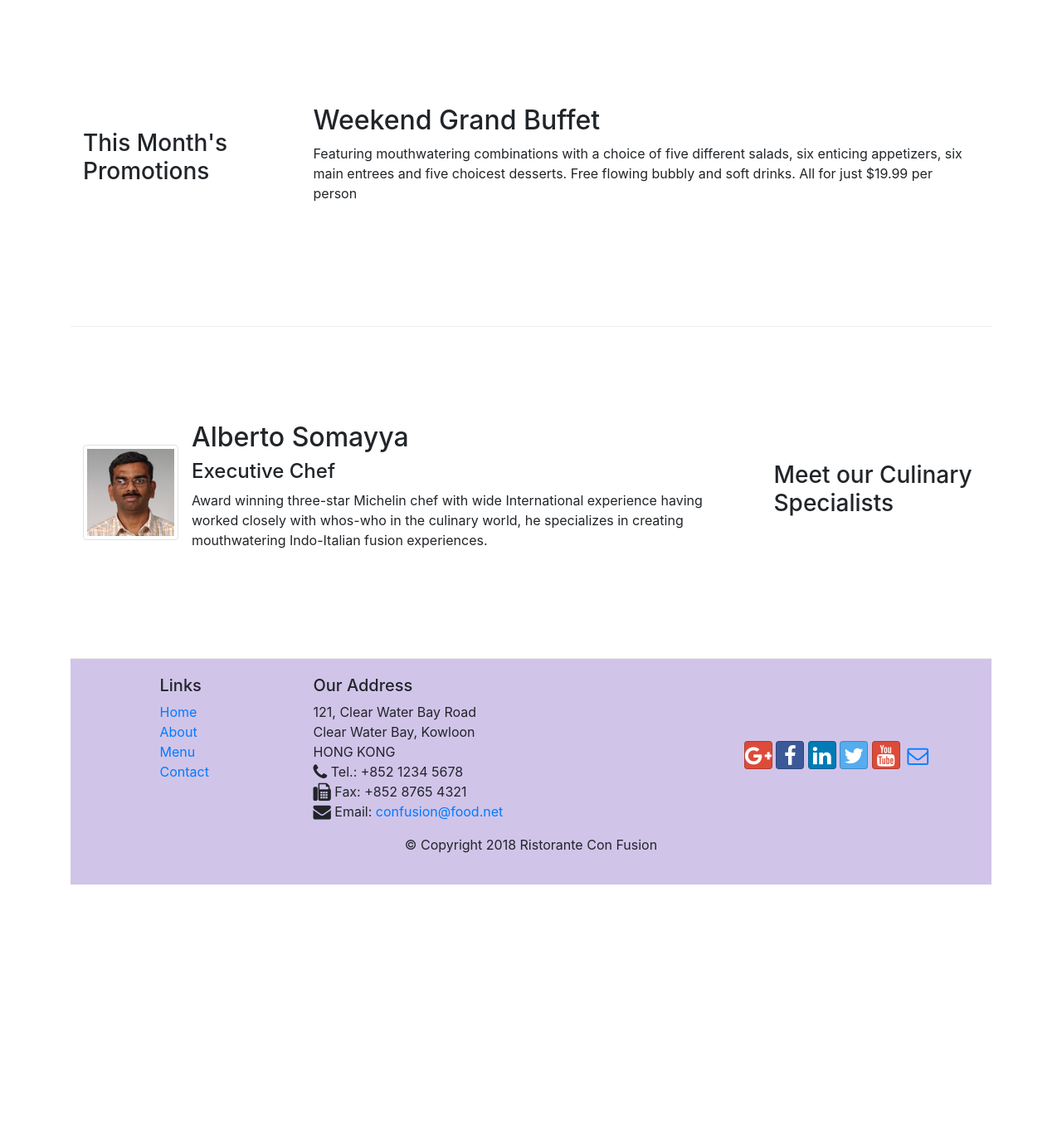
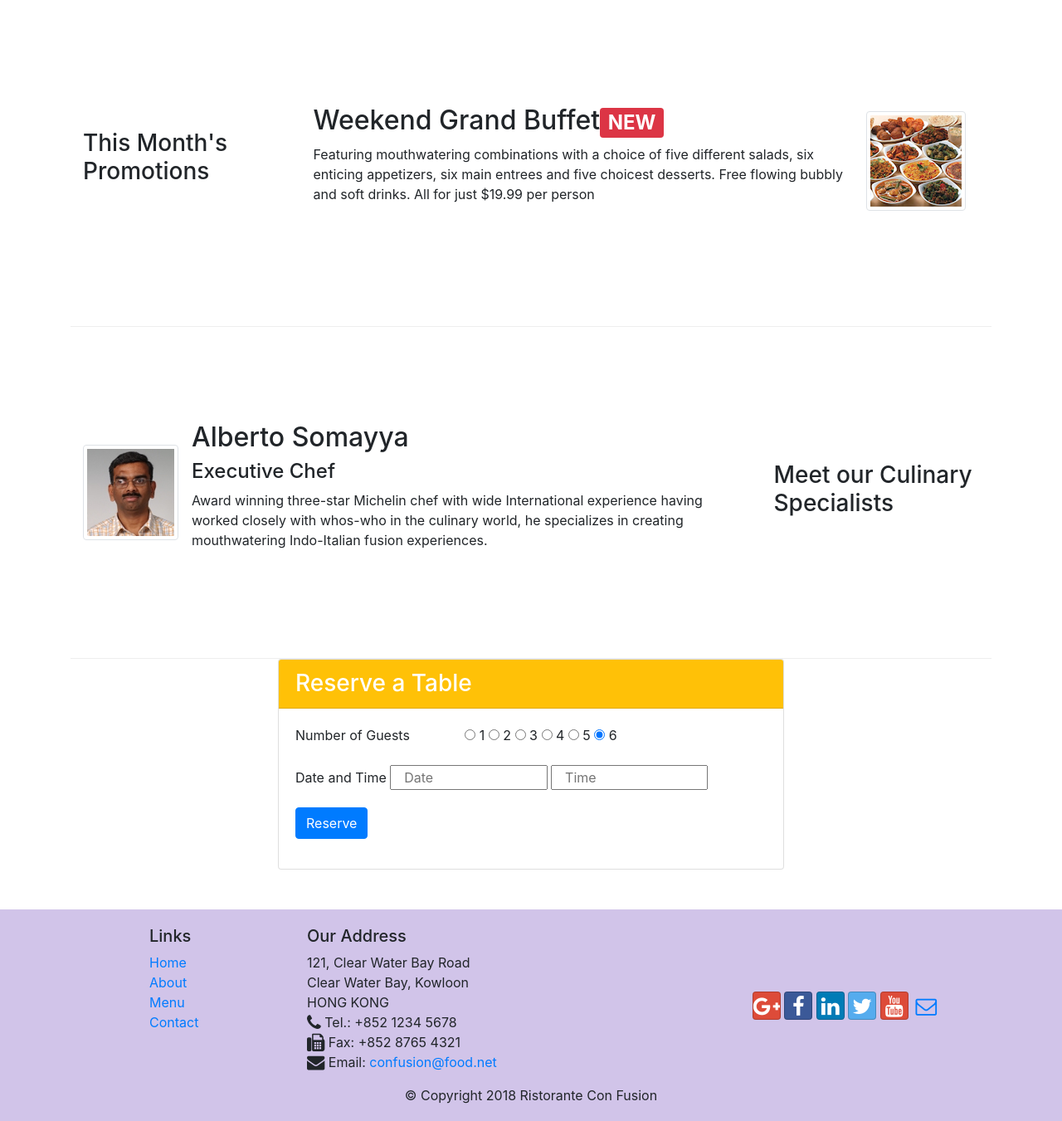
Before and after one commit to blen90/conFusion, a website: page index.html in a window 1280 px wide. Shown: the part 740-2091 px from the top of the page at 83% size. Before the commit the page ends 1806 px from the top, so only its background shows below. Drawn offline with nearby package versions, Linux system fonts and the light colour scheme.

Commit message:
added form for table reservation, added button to redirect to reservation form on jumbotron, added span and media tag to buffet

```diff
--- a/css/style.css
+++ b/css/style.css
@@ -37,3 +37,7 @@ body {
 .navbar-dark {
     background-color: #512DA8;
 }
+
+guests {
+    background-color: gray;
+}
--- a/index.html
+++ b/index.html
@@ -47,6 +47,10 @@
                 <div class="col-12 col-sm align-self-center">
                     <img src="img/logo.png" class="img-fluid">
                 </div>
+                <div class="col-12 col-sm align-self-center">
+                    <a class="btn btn-warning btn-sm btn-block" id="reserveBtn" href="#reservation">Reserve Table
+                    </a>
+                </div>
             </div>
         </div>
     </header>
@@ -80,10 +84,17 @@
                 <h3>This Month's Promotions</h3>
             </div>
             <div class="col col-sm col-md">
-                <h2>Weekend Grand Buffet</h2>
-                <p>Featuring mouthwatering combinations with a choice of five different salads, six enticing appetizers,
-                    six main entrees and five choicest desserts. Free flowing bubbly and soft drinks. All for just
+                <div class="media">
+                    <div class="media-body">
+                        <h2>Weekend Grand Buffet<span class="badge badge-danger">NEW</span></h2>
+                        <p>Featuring mouthwatering combinations with a choice of five different salads, six enticing
+                            appetizers,
+                            six main entrees and five choicest desserts. Free flowing bubbly and soft drinks. All for
+                            just
                             $19.99 per person </p>
+                    </div>
+                    <img class="d-flex mr-3 img-thumbnail align-self-center" src="img/buffet.png" alt="Buffet">
+                </div>
             </div>
         </div>
 
@@ -107,6 +118,56 @@
                 </div>
             </div>
         </div>
+    </div>
+
+    <div class="container col-12 col-sm-6 mb-5">
+        <div class="card">
+            <h3 class="card-header bg-warning text-white" id="reservation">Reserve a Table</h3>
+            <div class="card-body">
+                <form>
+                    <div class="form-group row">
+                        <label for="reservation" class="col-sm-4">Number of Guests</label>
+                        <div class="form-check col-sm-8">
+                            <label class="form-check-label">
+                                <input type="radio" name="guestsOptions" id="guests" value="1" checked>
+                                1
+                            </label>
+                            <label class="form-check-label">
+                                <input type="radio" name="guestsOptions" id="guests" value="2" checked>
+                                2
+                            </label>
+                            <label class="form-check-label">
+                                <input type="radio" name="guestsOptions" id="guests" value="3" checked>
+                                3
+                            </label>
+                            <label class="form-check-label">
+                                <input type="radio" name="guestsOptions" id="guests" value="4" checked>
+                                4
+                            </label>
+                            <label class="form-check-label">
+                                <input type="radio" name="guestsOptions" id="guests" value="5" checked>
+                                5
+                            </label>
+                            <label class="form-check-label">
+                                <input type="radio" name="guestsOptions" id="guests" value="6" checked>
+                                6
+                            </label>
+                        </div>
+                    </div>
+                    <div class="form-group">
+                        <label for="formGroup col-sm-2">Date and Time</label>
+                        <input type="text" class="col-sm-4" id="formGroup" placeholder="Date">
+                        <input type="text" class="col-sm-4" id="formGroup" placeholder="Time">
+                    </div>
+                    <div class="form-group ">
+                        <button type="button" class="btn btn-primary align-items-center">Reserve</button>
+                    </div>
+                </form>
+            </div>
+        </div>
+    </div>
+    </div>
+
 
     <footer class="footer">
         <div class="container">
@@ -136,8 +197,8 @@
                     <div class="text-center">
                         <a class="btn btn-social-icon btn-google" href="http://google.com/+"><i
                                 class="fa fa-google-plus fa-lg"></i></a>
-                            <a class="btn btn-social-icon btn-facebook"
-                                href="http://www.facebook.com/profile.php?id="><i class="fa fa-facebook fa-lg"></i></a>
+                        <a class="btn btn-social-icon btn-facebook" href="http://www.facebook.com/profile.php?id="><i
+                                class="fa fa-facebook fa-lg"></i></a>
                         <a class="btn btn-social-icon btn-linkedin" href="http://www.linkedin.com/in/"><i
                                 class="fa fa-linkedin fa-lg"></i></a>
                         <a class="btn btn-social-icon btn-twitter" href="http://twitter.com/"><i
```
Lines whose indentation alone changed are shown as unchanged.
